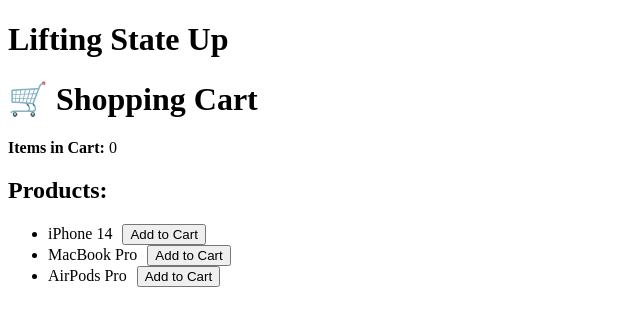
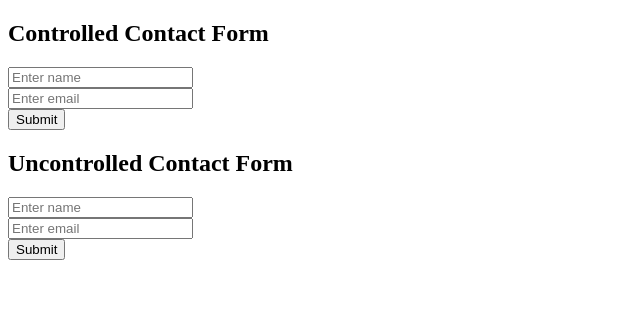
Before and after one commit to YashBhawsar23/Revision, a React (Vite) app in the folder base/: page / in a window 1280 px wide. Shown: the top 326 px of the page, without its empty margins (0-640 px from the left). Built offline with nearby package versions, Linux system fonts and the light colour scheme.

Commit message:
React Forms

```diff
--- a/base/src/App.jsx
+++ b/base/src/App.jsx
@@ -1,20 +1,12 @@
-import React, { useState } from "react";
-import CartSummary from "./CartSummary";
-import ProductList from "./ProductList";
+import React from "react";
+import ControlledContactForm from "./ControlledContactForm";
+import UncontrolledContactForm from "./UncontrolledContactForm";
 
 const App = () => {
-  const [cartItems, setCartitems] = useState([]);
-
-  const addToCart = (product) => {
-    setCartitems((prev) => [...prev, product]);
-  };
-
   return (
     <>
-      <h1>Lifting State Up</h1>
-      <h1>🛒 Shopping Cart</h1>
-      <CartSummary cartItems={cartItems} />
-      <ProductList addToCart={addToCart} />
+      <ControlledContactForm />
+      <UncontrolledContactForm />
     </>
   );
 };
--- /dev/null
+++ b/base/src/ControlledContactForm.jsx
@@ -0,0 +1,41 @@
+import React, { useState } from "react";
+
+const ControlledContactForm = () => {
+  const [name, setName] = useState("");
+  const [email, setEmail] = useState("");
+
+  const handleSubmit = (e) => {
+    e.preventDefault();
+    alert(`Controlled Form:\nName: ${name}\nEmail: ${email}`);
+  };
+
+  return (
+    <>
+      <form onSubmit={handleSubmit}>
+        <h2>Controlled Contact Form</h2>
+
+        <input
+          type="text"
+          value={name}
+          onChange={(e) => setName(e.target.value)}
+          placeholder="Enter name"
+          required
+        />
+
+        <br />
+        <input
+          type="text"
+          value={email}
+          onChange={(e) => setEmail(e.target.value)}
+          placeholder="Enter email"
+          required
+        />
+        <br />
+
+        <button type="submit">Submit</button>
+      </form>
+    </>
+  );
+};
+
+export default ControlledContactForm;
--- /dev/null
+++ b/base/src/UncontrolledContactForm.jsx
@@ -0,0 +1,25 @@
+import React, { useRef } from "react";
+
+const UncontrolledContactForm = () => {
+  const nameRef = useRef();
+  const emailRef = useRef();
+
+  const handleSubmit = (e) => {
+    e.preventDefault();
+    const name = nameRef.current.value;
+    const email = emailRef.current.value;
+    alert(`Uncontrolled Form:\nName: ${name}\nEmail: ${email}`);
+  };
+  return (
+    <form onSubmit={handleSubmit}>
+      <h2>Uncontrolled Contact Form</h2>
+      <input type="text" ref={nameRef} placeholder="Enter name" required />
+      <br />
+      <input type="text" ref={emailRef} placeholder="Enter email" required />
+      <br />
+      <button type="submit">Submit</button>
+    </form>
+  );
+};
+
+export default UncontrolledContactForm;
```
